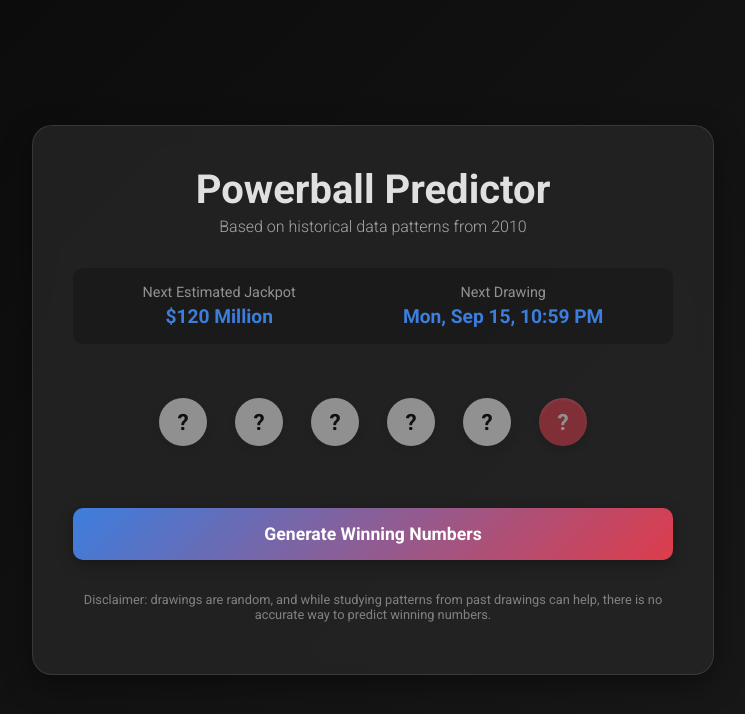
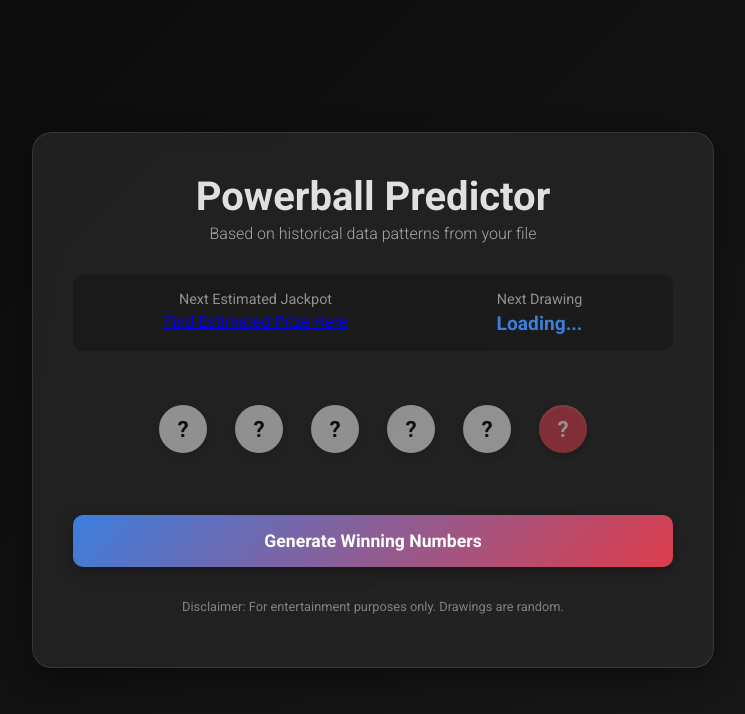
Before and after one commit to joshstafki/Power-Ball-Generator, a plain HTML site: page index.html in a window 1280 px wide. Shown: the whole page, without its empty margins (267-1012 px from the left). Drawn offline with nearby package versions, Linux system fonts and the light colour scheme.

Commit message:
Update index.html

```diff
--- a/index.html
+++ b/index.html
@@ -8,7 +8,6 @@
     <link rel="preconnect" href="https://fonts.googleapis.com">
     <link rel="preconnect" href="https://fonts.gstatic.com" crossorigin>
     <link href="https://fonts.googleapis.com/css2?family=Roboto:wght@300;400;700&display=swap" rel="stylesheet">
-    <link rel="icon" type="image/jpeg" href="/favicon.jpg">
 
     <script src="https://cdnjs.cloudflare.com/ajax/libs/html2canvas/1.4.1/html2canvas.min.js"></script>
 </head>
@@ -17,16 +16,20 @@
     <main class="predictor-container">
         <header>
             <h1>Powerball Predictor</h1>
-            <p class="subtitle">Based on historical data patterns from 2010</p>
+            <p class="subtitle">Based on historical data patterns from your file</p>
         </header>
 
         <section class="drawing-info">
             <div class="info-box">
                 <span>Next Estimated Jackpot</span>
-                <strong>$120 Million</strong> </div>
+                <a href="https://www.powerball.com/" target="_blank" rel="noopener noreferrer">
+                    Find Estimated Prize Here
+                </a>
+            </div>
             <div class="info-box">
                 <span>Next Drawing</span>
-                <strong>Mon, Sep 15, 10:59 PM</strong> </div>
+                <strong id="next-drawing">Loading...</strong>
+            </div>
         </section>
 
         <section class="number-display" id="number-capture-area">
@@ -39,11 +42,10 @@
         </section>
 
         <button id="generate-btn">Generate Winning Numbers</button>
-
         <button id="export-btn" class="hidden">Save Numbers as Image</button>
 
         <footer>
-            <p>Disclaimer: drawings are random, and while studying patterns from past drawings can help, there is no accurate way to predict winning numbers.</p>
+            <p>Disclaimer: For entertainment purposes only. Drawings are random.</p>
         </footer>
     </main>
 
```
